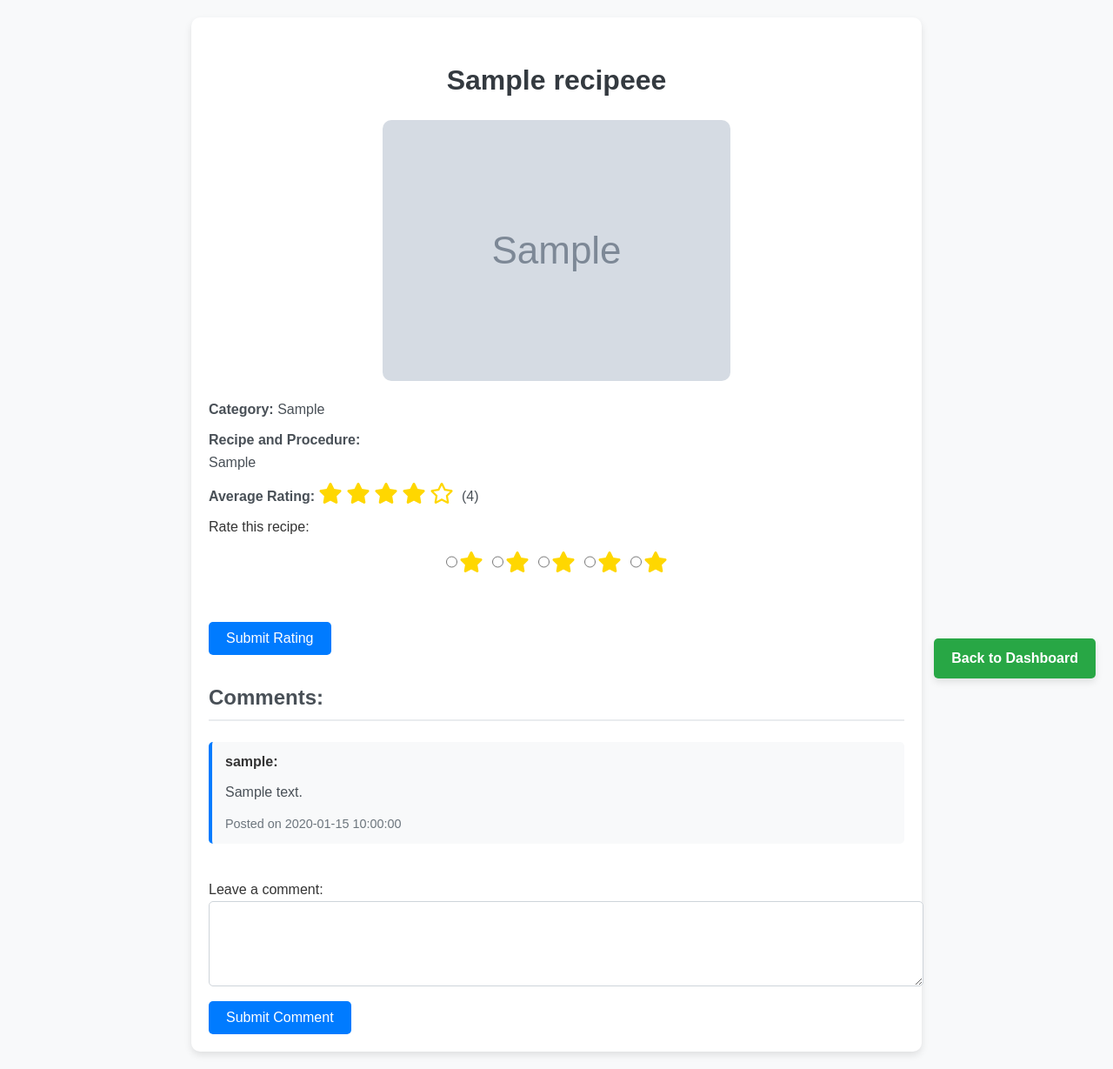
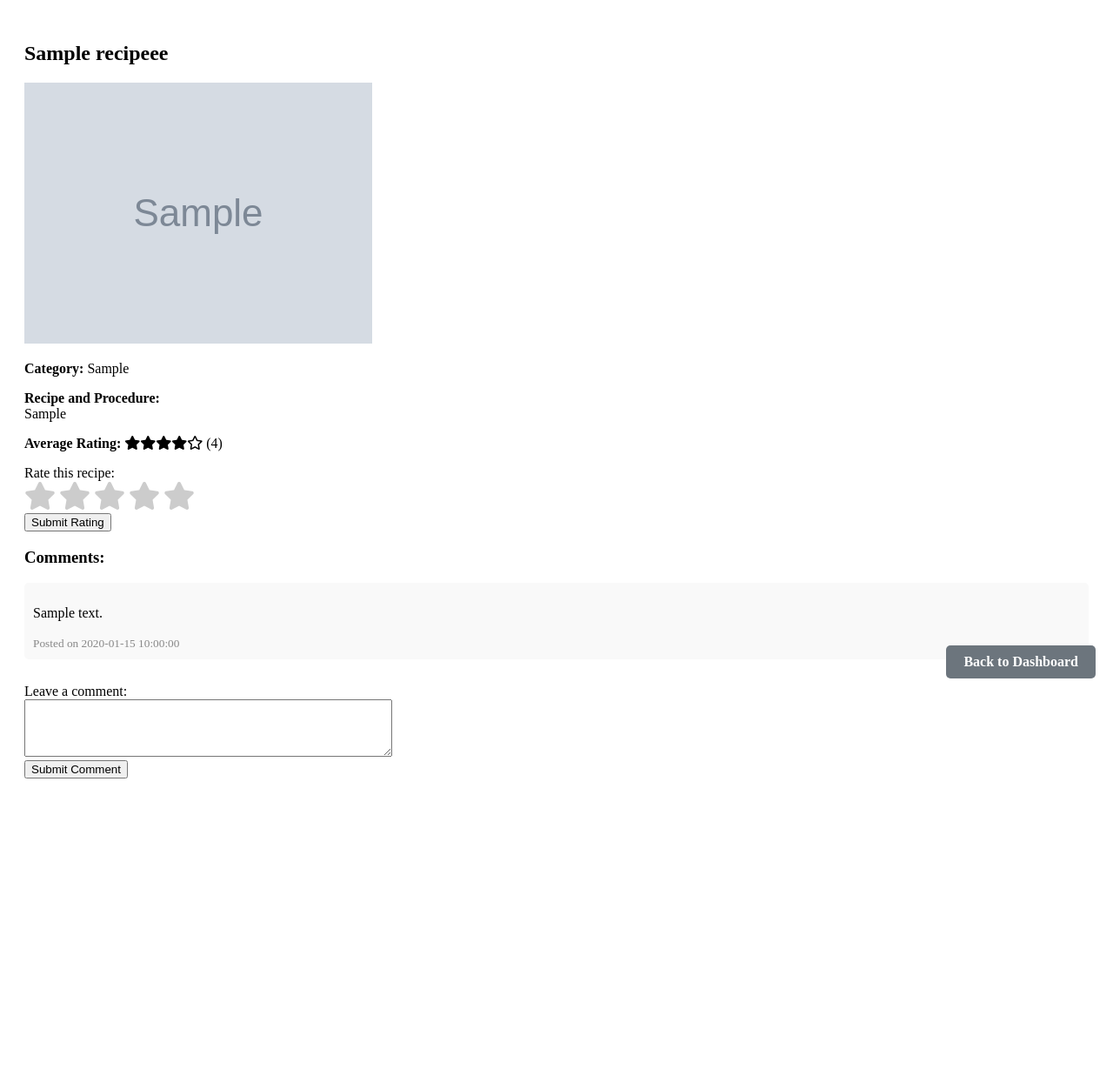
Before and after one commit to httpsjaja/Dishcovery, a PHP site: page /view_recipe.php?id=1 in a window 1280 px wide. Shown: the whole page at 87% size. After the commit the page ends 895 px from the top, so only its background shows below. Run offline with PHP 8.4, Linux system fonts and the light colour scheme; tables that the repository leaves empty or names only in its code hold one stand-in row (values such as "Sample post"); grey boxes marked "Sample" are stand-in pictures.

Commit message:
Add files via upload

```diff
--- a/view_recipe.php
+++ b/view_recipe.php
@@ -1,5 +1,5 @@
 <?php
-// Database connection
+// Database connection (same as your existing connection)
 $servername = "localhost";
 $username = "root";
 $password = "";
@@ -8,47 +8,33 @@ $connection = new mysqli($servername, $username, $password, $dbname);
 if ($connection->connect_error) {
     die("Connection failed: " . $connection->connect_error);
 }
-
 $recipeId = $_GET['id']; // Get recipe ID from URL
-
 // Fetch the full recipe details
 $sql = "SELECT * FROM recipeee WHERE id = $recipeId";
 $result = $connection->query($sql);
 $recipe = $result->fetch_assoc();
-
 // Handle rating submission
 if ($_SERVER['REQUEST_METHOD'] == 'POST' && isset($_POST['rating'])) {
     $rating = (int)$_POST['rating'];
     $insertRatingSql = "INSERT INTO ratings (recipe_id, rating) VALUES ($recipeId, $rating)";
     $connection->query($insertRatingSql);
 }
-
 // Handle comment submission
 if ($_SERVER['REQUEST_METHOD'] == 'POST' && isset($_POST['comment'])) {
     $comment = $connection->real_escape_string($_POST['comment']);
-    $userId = 1; // Replace with actual logged-in user ID
-    $insertCommentSql = "INSERT INTO comments (recipe_id, user_id, comment) VALUES ($recipeId, $userId, '$comment')";
+    $insertCommentSql = "INSERT INTO comments (recipe_id, comment) VALUES ($recipeId, '$comment')";
     $connection->query($insertCommentSql);
 }
-
 // Fetch the average rating for this recipe
 $averageRatingSql = "SELECT AVG(rating) AS average_rating FROM ratings WHERE recipe_id = $recipeId";
 $averageRatingResult = $connection->query($averageRatingSql);
 $averageRating = $averageRatingResult->fetch_assoc()['average_rating'];
-
-// Fetch all comments with usernames for this recipe
-$commentsSql = "
-    SELECT comments.comment, comments.created_at, users.username
-    FROM comments
-    JOIN users ON comments.user_id = users.id
-    WHERE comments.recipe_id = $recipeId
-    ORDER BY comments.created_at DESC";
+// Fetch all comments for this recipe
+$commentsSql = "SELECT * FROM comments WHERE recipe_id = $recipeId ORDER BY created_at DESC";
 $commentsResult = $connection->query($commentsSql);
-
 // Close the database connection
 $connection->close();
 ?>
-
 <!DOCTYPE html>
 <html lang="en">
 <head>
@@ -56,6 +42,7 @@ $connection->close();
     <meta name="viewport" content="width=device-width, initial-scale=1.0">
     <title><?= htmlspecialchars($recipe['dish_name']) ?> - Recipe Details</title>
     <link rel="stylesheet" href="view_recipe.css">
+    <!-- Add FontAwesome for star icons -->
     <link href="https://cdnjs.cloudflare.com/ajax/libs/font-awesome/5.15.4/css/all.min.css" rel="stylesheet">
 </head>
 <body>
@@ -64,14 +51,13 @@ $connection->close();
         <img src="<?= htmlspecialchars($recipe['image_path']) ?>" alt="<?= htmlspecialchars($recipe['dish_name']) ?>" style="max-width: 100%; height: auto;">
         <p><strong>Category:</strong> <?= htmlspecialchars($recipe['category']) ?></p>
         <p><strong>Recipe and Procedure:</strong><br><?= nl2br(htmlspecialchars($recipe['recipe'])) ?></p>
-
+        <!-- Display the average rating as stars -->
         <p><strong>Average Rating:</strong>
             <?php
             if ($averageRating) {
                 $fullStars = floor($averageRating);
                 $halfStar = ($averageRating - $fullStars) >= 0.5 ? 1 : 0;
                 $emptyStars = 5 - $fullStars - $halfStar;
-
                 for ($i = 0; $i < $fullStars; $i++) {
                     echo '<i class="fas fa-star"></i>';
                 }
@@ -87,7 +73,7 @@ $connection->close();
             }
             ?>
         </p>
-
+        <!-- Rating form with star selection -->
         <form method="POST">
             <label for="rating">Rate this recipe:</label><br>
             <div class="stars">
@@ -99,166 +85,70 @@ $connection->close();
             </div><br>
             <input type="submit" value="Submit Rating">
         </form>
-
+        <!-- Comment section -->
         <h3>Comments:</h3>
         <?php
         if ($commentsResult->num_rows > 0) {
             while ($comment = $commentsResult->fetch_assoc()) {
                 echo "<div class='comment'>";
-                echo "<strong>" . htmlspecialchars($comment['username']) . ":</strong> "; // Display username
                 echo "<p>" . htmlspecialchars($comment['comment']) . "</p>";
-                echo "<small>Posted on " . htmlspecialchars($comment['created_at']) . "</small>";
+                echo "<small>Posted on " . $comment['created_at'] . "</small>";
                 echo "</div><br>";
             }
         } else {
             echo "<p>No comments yet.</p>";
         }
         ?>
-
+        <!-- Add a comment -->
         <form method="POST">
             <label for="comment">Leave a comment:</label><br>
             <textarea name="comment" id="comment" rows="4" cols="50" required></textarea><br>
             <input type="submit" value="Submit Comment">
         </form>
     </div>
-
+    <!-- Back to Dashboard Button in Bottom Right -->
     <a href="userdash.php" class="back-to-dashboard-btn">Back to Dashboard</a>
-
+    <!-- CSS to style stars, comments, and fixed button position -->
     <style>
-       /* Your Provided CSS */
-body {
-    font-family: 'Arial', sans-serif;
-    background-color: #f8f9fa;
-    color: #333;
-    margin: 0;
-    padding: 0;
-    line-height: 1.6;
+        .back-to-dashboard-btn {
+            position: fixed;
+            bottom: 20px;
+            right: 20px;
+            padding: 10px 20px;
+            background-color: #6c757d;
+            color: white;
+            text-decoration: none;
+            border-radius: 5px;
+            font-weight: bold;
         }
-
         .recipe-details {
-    max-width: 800px;
-    margin: 20px auto;
             padding: 20px;
-    background-color: #ffffff;
-    border-radius: 10px;
-    box-shadow: 0 4px 8px rgba(0, 0, 0, 0.1);
         }
-
-.recipe-details h2 {
-    font-size: 2rem;
-    color: #343a40;
-    text-align: center;
-    margin-bottom: 20px;
+        .stars {
+            display: inline-block;
+            direction: ltr;
         }
-
-.recipe-details h3 {
-    font-size: 1.5rem;
-    color: #495057;
-    margin-top: 30px;
-    border-bottom: 2px solid #e9ecef;
-    padding-bottom: 5px;
+        .stars input {
+            display: none;
         }
-
-.recipe-details img {
-    display: block;
-    margin: 0 auto 20px;
-    border-radius: 10px;
-    max-width: 100%;
-}
-
-.recipe-details p {
-    margin: 10px 0;
-    font-size: 1rem;
-    color: #495057;
-}
-
-.recipe-details .fas,
-.recipe-details .far {
-    font-size: 1.5rem;
-    color: gold;
-    margin-right: 5px;
-}
-
-.stars {
-    display: flex;
-    justify-content: center;
-    margin-bottom: 20px;
-}
-
         .stars label {
             font-size: 2rem;
             color: #ccc;
             cursor: pointer;
-    transition: color 0.3s ease;
         }
-
         .stars input:checked ~ label,
         .stars label:hover,
         .stars label:hover ~ label {
             color: gold;
         }
-
         .comment {
-    background-color: #f8f9fa;
-    border-left: 4px solid #007bff;
-    padding: 10px 15px;
-    margin-bottom: 15px;
+            background-color: #f9f9f9;
+            padding: 10px;
+            margin-bottom: 10px;
             border-radius: 5px;
         }
-
         .comment small {
-    color: #6c757d;
-    font-size: 0.9rem;
-}
-
-textarea {
-    width: 100%;
-    padding: 10px;
-    font-size: 1rem;
-    border: 1px solid #ced4da;
-    border-radius: 5px;
-    resize: vertical;
-    margin-bottom: 10px;
-}
-
-textarea:focus {
-    outline: none;
-    border-color: #007bff;
-    box-shadow: 0 0 5px rgba(0, 123, 255, 0.5);
-}
-
-input[type="submit"] {
-    background-color: #007bff;
-    color: white;
-    padding: 10px 20px;
-    border: none;
-    border-radius: 5px;
-    cursor: pointer;
-    font-size: 1rem;
-    transition: background-color 0.3s ease;
-}
-
-input[type="submit"]:hover {
-    background-color: #0056b3;
-}
-
-.back-to-dashboard-btn {
-    position: fixed;
-    bottom: 20px;
-    right: 20px;
-    background-color: #28a745;
-    color: white;
-    padding: 10px 20px;
-    font-size: 1rem;
-    font-weight: bold;
-    text-decoration: none;
-    border-radius: 5px;
-    box-shadow: 0 4px 8px rgba(0, 0, 0, 0.1);
-    transition: background-color 0.3s ease;
-}
-
-.back-to-dashboard-btn:hover {
-    background-color: #218838;
+            color: #888;
         }
     </style>
 </body>
```
Lines whose indentation alone changed are shown as unchanged.
